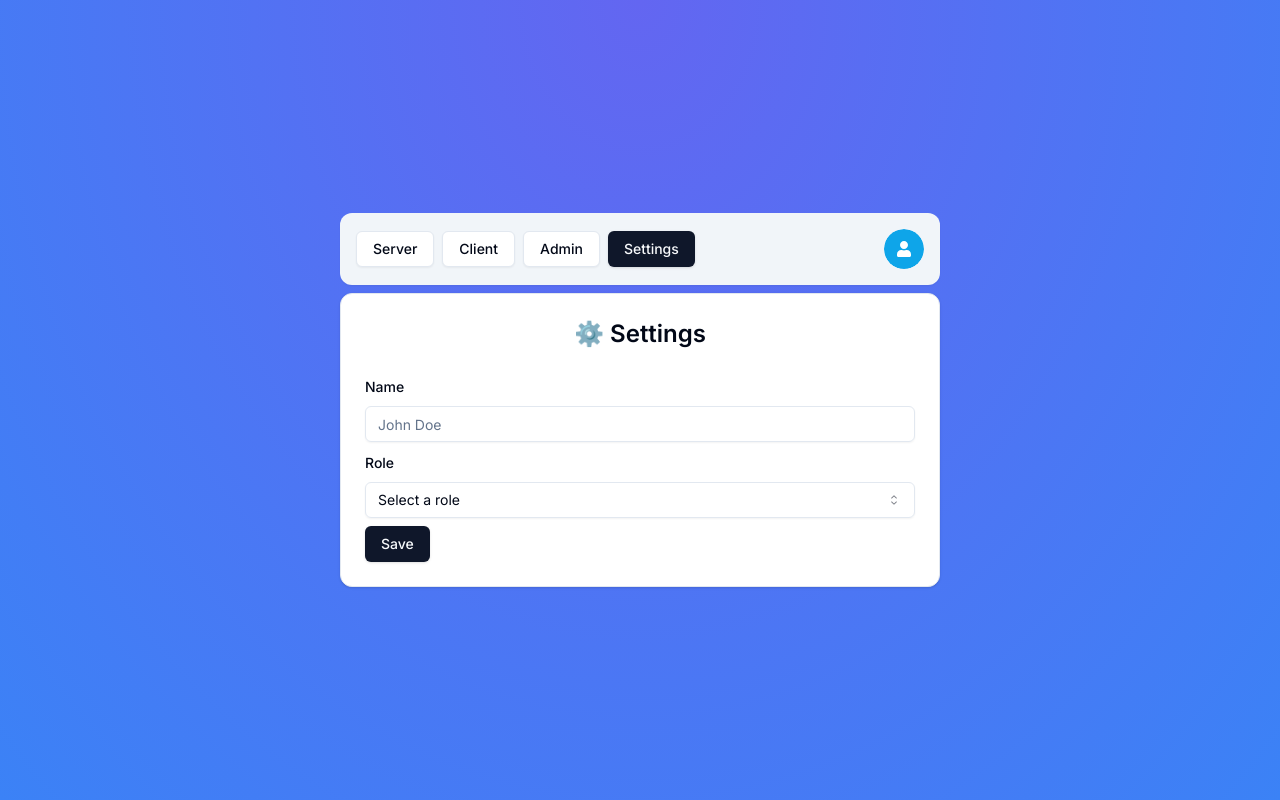
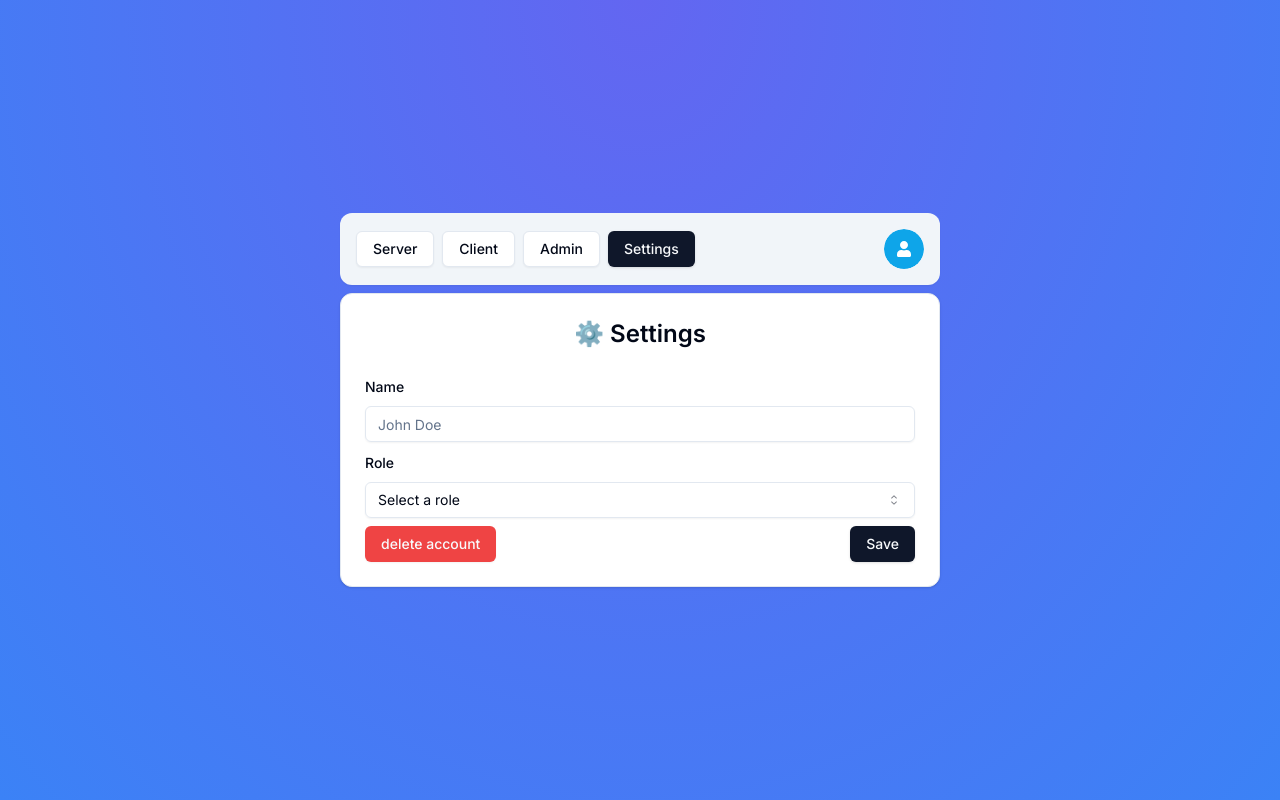
Before and after one commit to Lakshk25/Next-2FA, a Next.js app: page /settings in a window 1280 px wide. Built offline with nearby package versions, Linux system fonts and the light colour scheme; no server answers.

Commit message:
delete account

```diff
--- /dev/null
+++ b/actions/deleteAccount.ts
@@ -0,0 +1,24 @@
+"use server";
+
+import { getUserById } from "@/data/user";
+import { currentUser } from "@/lib/auth";
+import { logout } from "./logout";
+import { db } from "@/lib/db";
+
+export const deleteAccount = async () => {
+    const user = await currentUser();
+    if (!user) {
+        return;
+    }
+    const dbUser = await getUserById(user.id);
+    if (!dbUser) {
+        return
+    }
+
+    await db.user.delete({
+        where: {
+            id: dbUser.id,
+        },
+    })
+    await logout();
+}
--- a/app/(protected)/settings/page.tsx
+++ b/app/(protected)/settings/page.tsx
@@ -36,6 +36,7 @@ import { useCurrentUser } from "@/hooks/use-current-user";
 import { FormError } from "@/components/auth/form-error";
 import { FormSuccess } from "@/components/auth/form-success";
 import { UserRole } from "@prisma/client";
+import DeleteAccount from "@/components/delete-account-button";
 
 const SettingsPage = () => {
   const user = useCurrentUser();
@@ -228,12 +229,17 @@ const SettingsPage = () => {
             </div>
             <FormError message={error} />
             <FormSuccess message={success} />
+            <div className="flex justify-between">
+              <DeleteAccount>
+              <Button type="button" variant="destructive">delete account</Button>
+              </DeleteAccount>
               <Button
                 disabled={isPending}
                 type="submit"
               >
                 Save
               </Button>
+            </div>
           </form>
         </Form>
       </CardContent>
--- a/components/auth/login-form.tsx
+++ b/components/auth/login-form.tsx
@@ -19,7 +19,6 @@ const LoginForm = () => {
     const searchParams = useSearchParams();
     // if email is linked by Another OAuth provider show error
     const callbackUrl = searchParams.get("callbackUrl");
-    console.log(callbackUrl)
     const urlError = searchParams.get("error") === "OAuthAccountNotLinked" ? "Email already in use with different provider!" : "";
     const [isPending, startTransition] = useTransition();
     const [success, setSuccess] = useState("");
--- /dev/null
+++ b/components/delete-account-button.tsx
@@ -0,0 +1,43 @@
+"use client";
+
+import { toast } from "sonner";
+import { Dialog, DialogClose, DialogContent, DialogTrigger } from "./ui/dialog";
+import { Card, CardContent, CardHeader } from "./ui/card";
+import { Button } from "./ui/button";
+import { deleteAccount } from "@/actions/deleteAccount";
+
+interface DeleteButtonProps {
+    children?: React.ReactNode;
+};
+const DeleteAccount = ({
+    children
+}: DeleteButtonProps) => {
+    const onClick = () => {
+        deleteAccount()
+
+    };
+    return (
+        <Dialog>
+            <DialogTrigger asChild>
+                {children}
+            </DialogTrigger>
+            <DialogContent className='p-0 w-auto bg-transparent border-none'>
+                <div >
+                        <Card>
+                            <CardHeader className="p-10">
+                                Are you sure you want to delete this account
+                            </CardHeader>
+                            <CardContent className="flex justify-between">
+                                <Button variant="destructive" onClick={onClick}>Delete Account</Button>
+                                <DialogClose>
+                                <Button >Close</Button>
+                                </DialogClose>
+                            </CardContent>
+                        </Card>
+                </div>
+            </DialogContent>
+        </Dialog>
+    )
+}
+
+export default DeleteAccount
```
Also changed, not shown: data/user.ts (+8 -8 lines). Lines whose indentation alone changed are shown as unchanged.
